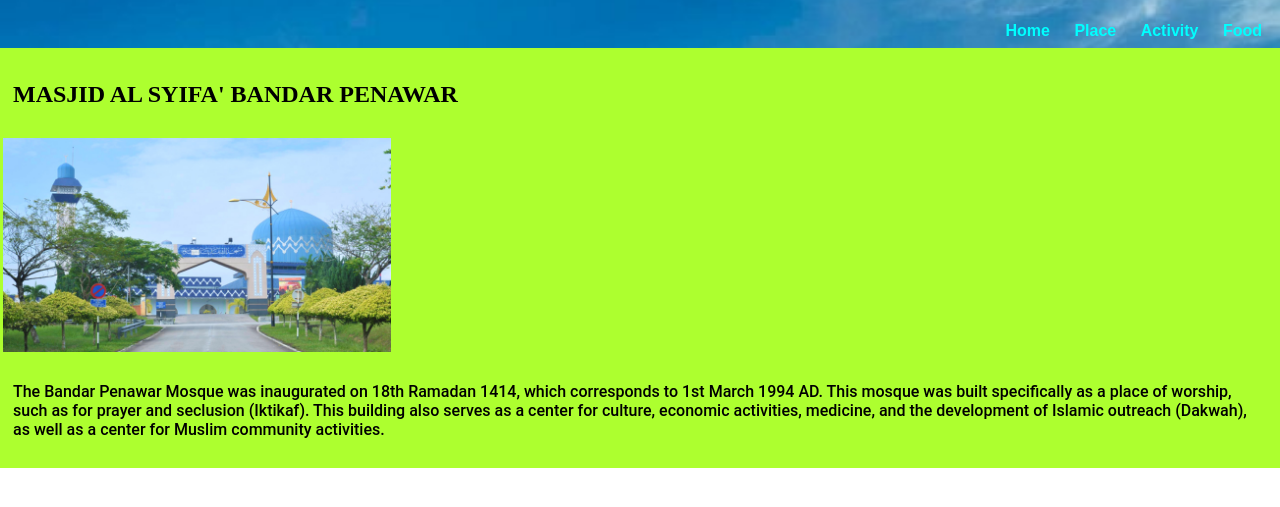
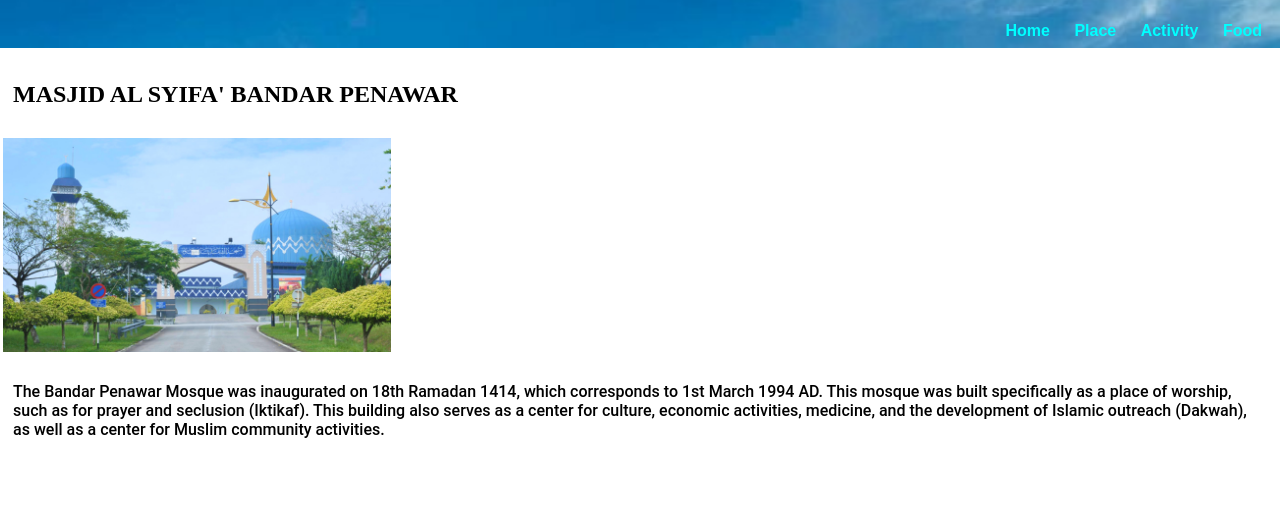
Before and after one commit to myusler/desaruplace, a plain HTML site: page mosque.html in a window 1280 px wide. Shown: the part 67-574 px from the top of the page. Drawn offline with Linux system fonts and the light colour scheme.

Commit message:
Update mosque.css

```diff
--- a/mosque.css
+++ b/mosque.css
@@ -43,6 +43,5 @@ h2 {
     font-weight: 500;
  }
  .content {
-    background-color: greenyellow;
     padding: 3px;
  }
```
